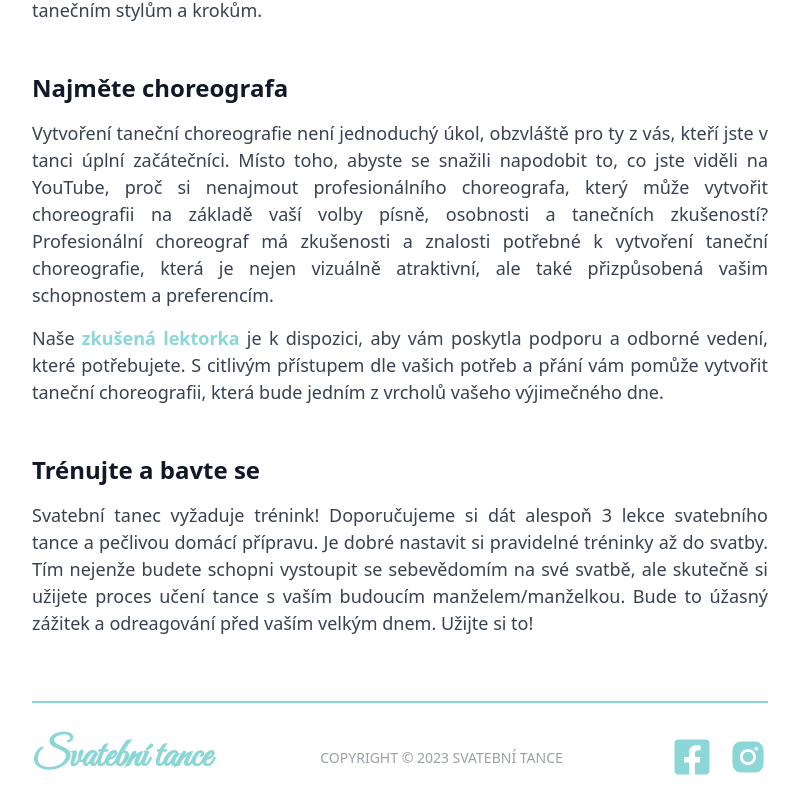
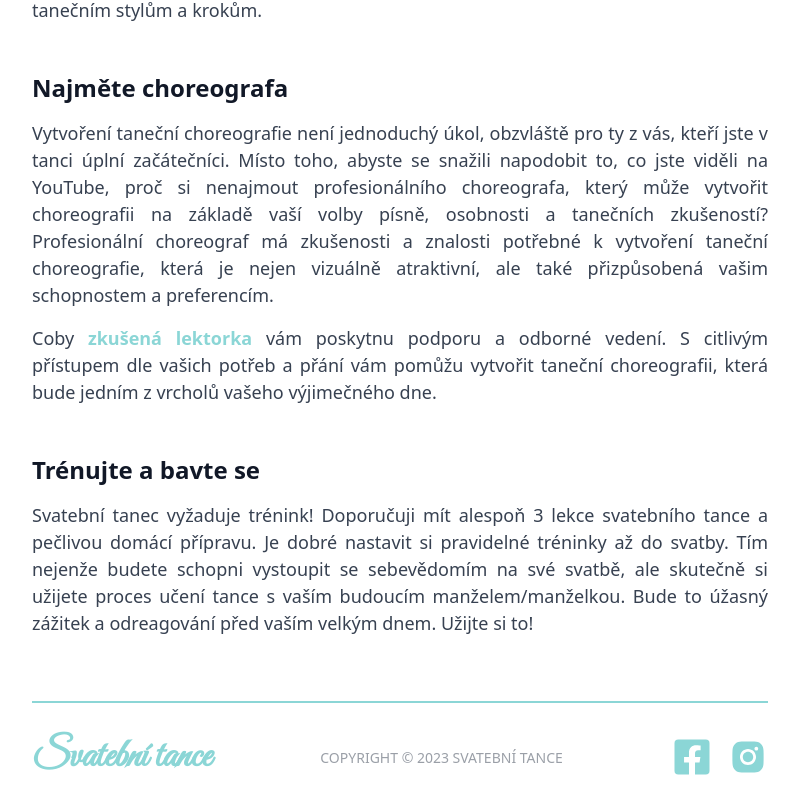
Before and after one commit to LukasMitlener/next_wedding_dance, a Next.js app: page /blog/jak_vytvorit_svatebni_tanec in a window 1280 px wide. Shown: the part 1935-2746 px from the top of the page, without its empty margins (240-1039 px from the left). Built offline with nearby package versions, Linux system fonts and the light colour scheme.

Commit message:
Add files via upload

```diff
--- a/pages/blog/5_skvelych_napadu.jsx
+++ b/pages/blog/5_skvelych_napadu.jsx
@@ -63,7 +63,7 @@ const Blog1 = () => {
         jakékoli svatební oslavy.
         </p>
         <p className="mt-3 text-justify">
-        V tomto článku vám představíme pět skvělých nápadů, jak do svatby zapojit
+        V tomto článku vám představím pět skvělých nápadů, jak do svatby zapojit
         tanec tak, aby vytvořil nejen báječnou podívanou pro hosty, ale také, aby se tento
         den pro vás a vašeho partnera stal ještě více speciálním.  <a href="http://localhost:3000" class="text-h-color font-bold hover:text-h-color/90">Vydáme se společně na cestu plnou hudby, radosti a mnoha
         tanečních kroků.</a>
--- a/pages/blog/jak_vytvorit_svatebni_tanec.jsx
+++ b/pages/blog/jak_vytvorit_svatebni_tanec.jsx
@@ -76,7 +76,7 @@ const Blog2 = () => {
         na svých svatbách. To vám může poskytnout nejen inspiraci, ale také jasnější představu o tom, co je v současné době
         populární a co by mohlo oslnit vaše svatební hosty. Díky sledování videí můžete také zjistit, jaké prvky tance vás
         nejvíce oslovují a co byste chtěli začlenit do své vlastní choreografie. V neposlední řadě je to také skvělá příležitost,
-        jak se poradit se svým partnerem nebo členy svatební party a společně vybrat, jaký styl tance byste chtěli předvést.
+        jak se poradit se svým partnerem nebo svatebčany a společně vybrat, jaký styl tance byste chtěli předvést.
         YouTube je jedním z nejlepších míst, kde začít s hledáním.  </p>
 
         <h2 className="text-2xl text-left font-bold my-4 mt-12">Naučte se nějaké kroky</h2>
@@ -95,15 +95,15 @@ const Blog2 = () => {
         nenajmout profesionálního choreografa, který může vytvořit choreografii na základě vaší volby písně, osobnosti a
         tanečních zkušeností? Profesionální choreograf má zkušenosti a znalosti potřebné k vytvoření taneční choreografie,
         která je nejen vizuálně atraktivní, ale také přizpůsobená vašim schopnostem a preferencím. </p>
-        <p className="mb-4 text-justify">Naše <a href="https://svatebnitance.cz" class="text-h-color font-bold hover:text-h-color/90">
-        zkušená lektorka</a> je k dispozici, aby vám poskytla podporu a odborné vedení,
-        které potřebujete. S citlivým přístupem dle vašich potřeb a přání vám pomůže vytvořit taneční choreografii,
+        <p className="mb-4 text-justify">Coby <a href="https://svatebnitance.cz" class="text-h-color font-bold hover:text-h-color/90">
+        zkušená lektorka</a> vám poskytnu podporu a odborné vedení.
+        S citlivým přístupem dle vašich potřeb a přání vám pomůžu vytvořit taneční choreografii,
         která bude jedním z vrcholů vašeho výjimečného dne. </p>
 
         <h2 className="text-2xl text-left font-bold my-4 mt-12">Trénujte a bavte se</h2>
 
         <p className="mb-4 text-justify">Svatební tanec vyžaduje trénink!
-        Doporučujeme si dát alespoň 3 lekce svatebního tance a pečlivou domácí přípravu. Je dobré nastavit si pravidelné tréninky
+        Doporučuji mít alespoň 3 lekce svatebního tance a pečlivou domácí přípravu. Je dobré nastavit si pravidelné tréninky
         až do svatby. Tím nejenže budete schopni vystoupit se sebevědomím na své svatbě, ale skutečně si užijete proces učení tance
         s vaším budoucím manželem/manželkou. Bude to úžasný zážitek a odreagování před vaším velkým dnem.
         Užijte si to! </p>
```
